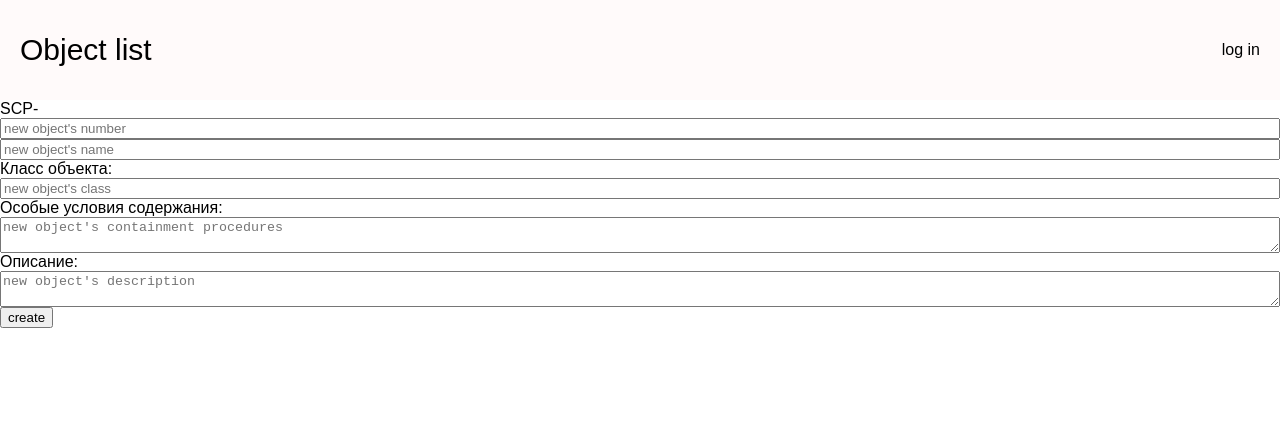
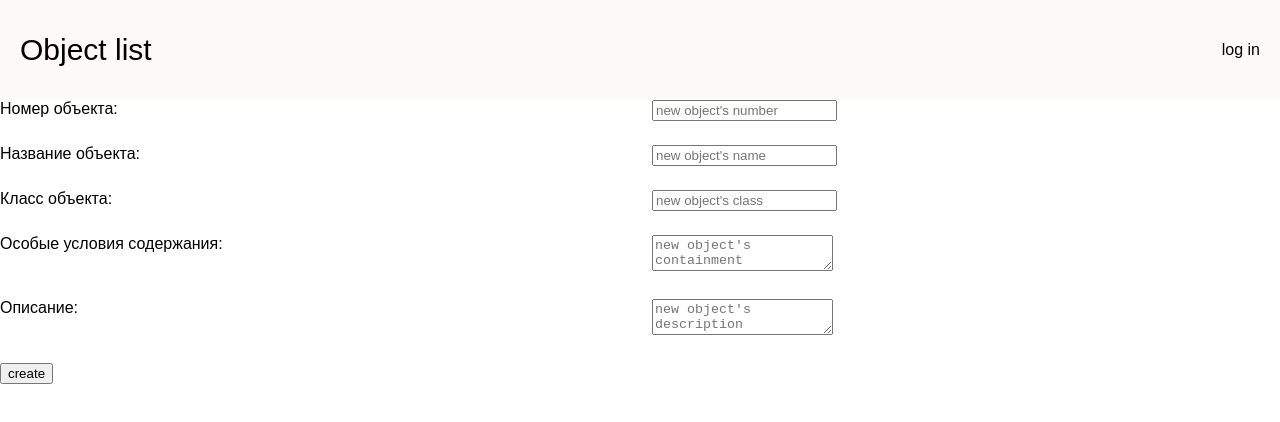
Before and after one commit to jekapulpit/foundation, a React (Create React App) app in the folder client/: page /create_new_object in a window 1280 px wide. Shown: the top 422 px of the page. Built offline with nearby package versions, Linux system fonts and the light colour scheme.

Commit message:
stylized create object page

```diff
--- a/client/src/components/object/NewObjectForm.jsx
+++ b/client/src/components/object/NewObjectForm.jsx
@@ -1,4 +1,6 @@
 import React from "react"
+import Grid from '@material-ui/core/Grid';
+import {getTokenFromCookie} from "../../services/cookieServices";
 
 class NewObjectForm extends React.Component {
     mapFieldsToValues = (fields) => {
@@ -13,7 +15,8 @@ class NewObjectForm extends React.Component {
         fetch(`http://localhost:3001/api/v4/scp_objects/`, {
                 method: 'POST',
                 headers: {
-                    'Content-Type': 'application/json'
+                    'Content-Type': 'application/json',
+                    'Authorization': getTokenFromCookie()
                 },
                 body: JSON.stringify({ scp_object: this.mapFieldsToValues(newObjectValues) })
             },
@@ -27,16 +30,43 @@ class NewObjectForm extends React.Component {
     render() {
         let objectFields = {};
         return (
-            <React.Fragment>
-                <div className="object-list">
-                    SCP-<input ref={input => objectFields.number = input} type="text" placeholder="new object's number" />
+            <Grid
+                container
+                direction="row"
+                spacing={3}
+            >
+                <Grid item xs={6}>
+                    Номер объекта:
+                </Grid>
+                <Grid item xs={6}>
+                    <input ref={input => objectFields.number = input} type="text" placeholder="new object's number" />
+                </Grid>
+                <Grid item xs={6}>
+                    Название объекта:
+                </Grid>
+                <Grid item xs={6}>
                     <input ref={input => objectFields.name = input} type="text" placeholder="new object's name" />
-                    Класс объекта: <input ref={input => objectFields.object_class = input} type="text" placeholder="new object's class" />
-                    Особые условия содержания: <textarea ref={input => objectFields.containment_procedures = input} placeholder="new object's containment procedures" />
-                    Описание: <textarea ref={input => objectFields.description = input} placeholder="new object's description" />
-                </div>
-                <button onClick={() => this.handleNew(objectFields)}>create</button>
-            </React.Fragment>
+                </Grid>
+                <Grid item xs={6}>
+                    Класс объекта:
+                </Grid>
+                <Grid item xs={6}>
+                    <input ref={input => objectFields.object_class = input} type="text" placeholder="new object's class" />
+                </Grid>
+                <Grid item xs={6}>
+                    Особые условия содержания:
+                </Grid>
+                <Grid item xs={6}>
+                    <textarea ref={input => objectFields.containment_procedures = input} placeholder="new object's containment procedures" />                </Grid>
+                <Grid item xs={6}>
+                    Описание:
+                </Grid>
+                <Grid item xs={6}>
+                    <textarea ref={input => objectFields.description = input} placeholder="new object's description" />                </Grid>
+                <Grid item xs={12}>
+                    <button onClick={() => this.handleNew(objectFields)}>create</button>
+                </Grid>
+            </Grid>
         )
     }
 }
```
